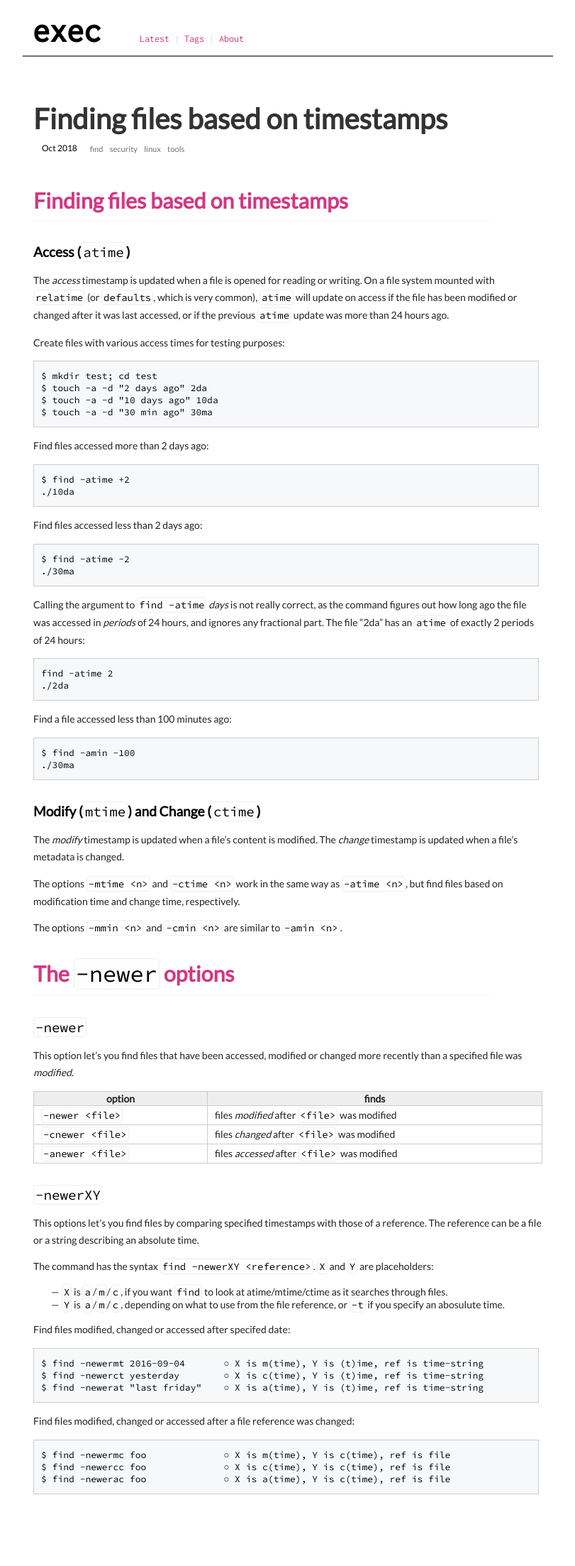
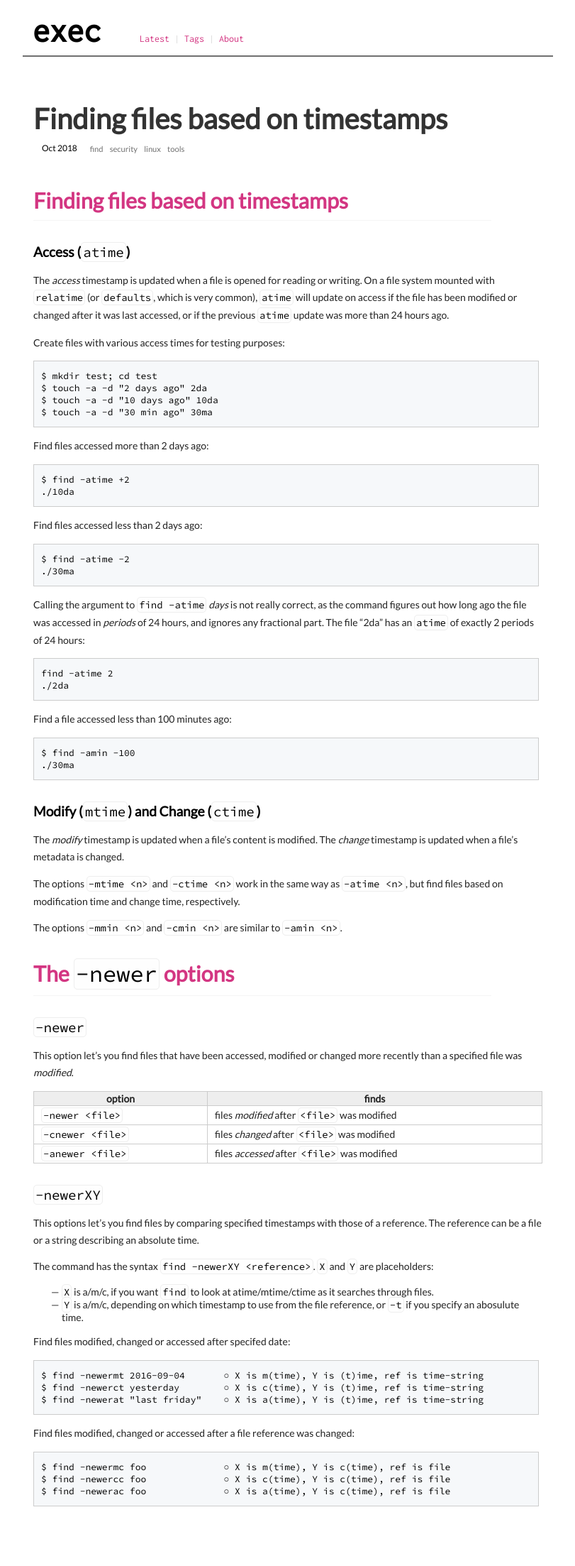
Before and after one commit to execas/execas.github.io, a Jekyll site: the page built from _posts/2018-10-30-finding-files-based-on-timestamps.md, in a window 1280 px wide. Shown: the whole page at 71% size, without its empty margins (234-1045 px from the left). Built offline with Jekyll 4.4.1, drawn with Linux system fonts in a browser that asks for light colours.

Commit message:
Update 2018-10-30-finding-files-based-on-timestamps.md

```diff
--- a/_posts/2018-10-30-finding-files-based-on-timestamps.md
+++ b/_posts/2018-10-30-finding-files-based-on-timestamps.md
@@ -77,8 +77,8 @@ This options let's you find files by comparing specified timestamps with those o
 
 The command has the syntax `find -newerXY <reference>`. `X` and `Y` are placeholders:
 
- - `X` is `a`/`m`/`c`, if you want `find` to look at atime/mtime/ctime as it searches through files.
- - `Y` is `a`/`m`/`c`, depending on what to use from the file reference, or `-t` if you specify an abosulute time.
+ - `X` is a/m/c, if you want `find` to look at atime/mtime/ctime as it searches through files.
+ - `Y` is a/m/c, depending on which timestamp to use from the file reference, or `-t` if you specify an abosulute time.
 
 
 Find files modified, changed or accessed after specifed date:
```
